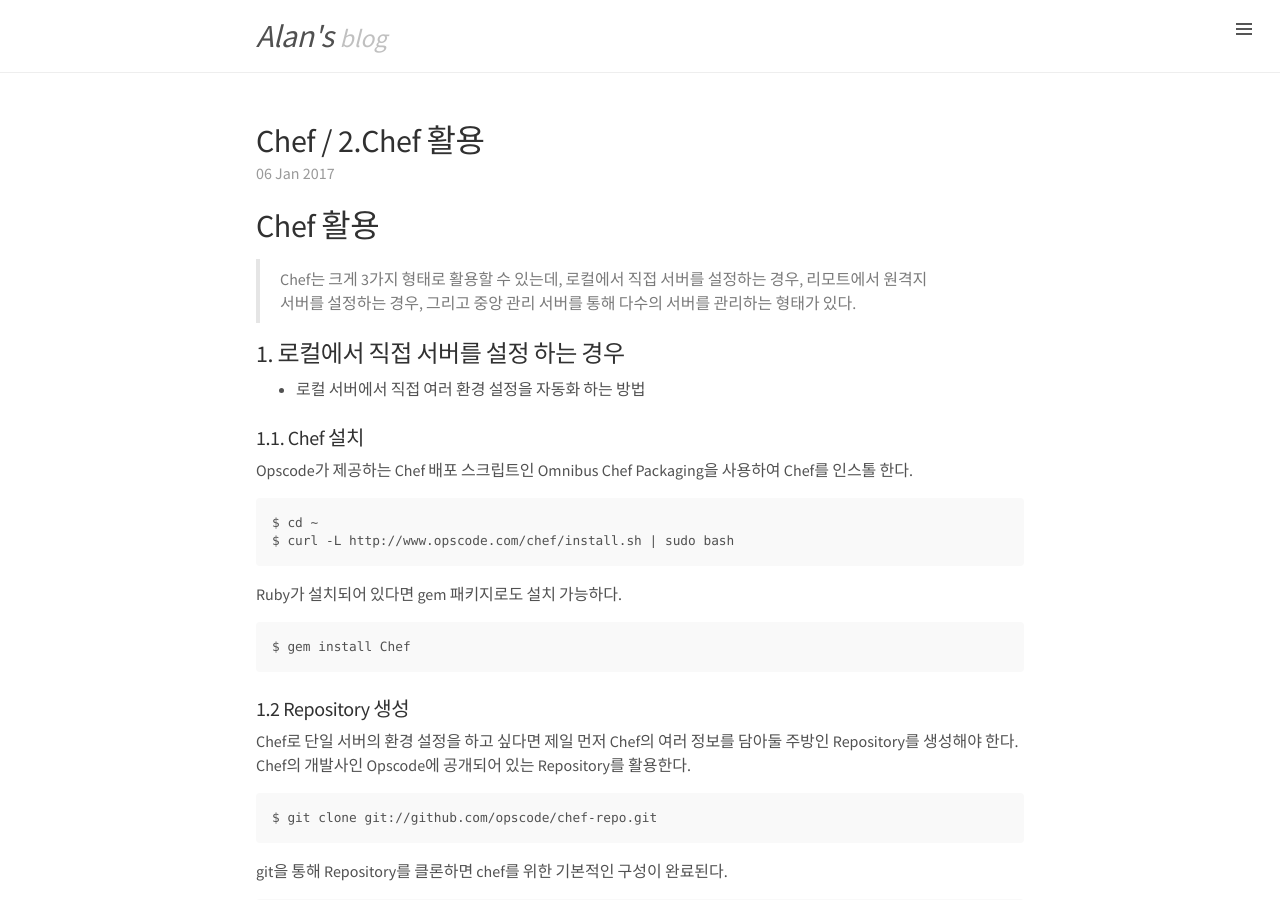
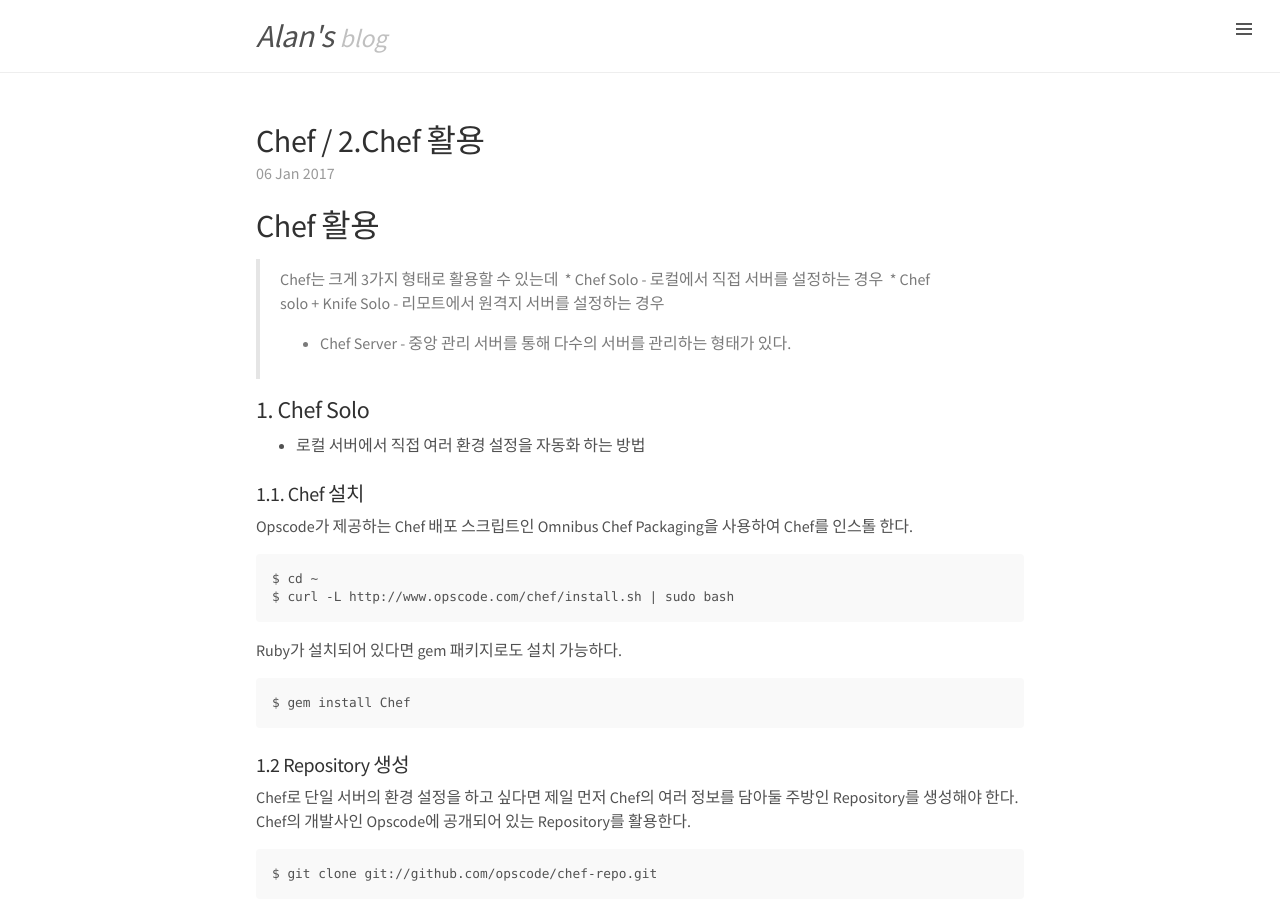
Before and after one commit to AlanSSKim/alansskim.github.io, a Jekyll site: the page built from _posts/DevOps/Chef/2017-01-06-chef02.md, in a window 1280 px wide and 900 px high. Built offline with Jekyll 4.4.1, drawn with Linux system fonts in a browser that asks for light colours; Markdown is read by kramdown in place of the engine named in the settings; comment, search, counter and statistics services are not loaded; some of the changed text lies outside the part shown.

Commit message:
Update 2017-01-06-chef02.md

```diff
--- a/_posts/DevOps/Chef/2017-01-06-chef02.md
+++ b/_posts/DevOps/Chef/2017-01-06-chef02.md
@@ -7,9 +7,12 @@ comments: true
 ---
 
 # Chef 활용
-> Chef는 크게 3가지 형태로 활용할 수 있는데, 로컬에서 직접 서버를 설정하는 경우, 리모트에서 원격지 서버를 설정하는 경우, 그리고 중앙 관리 서버를 통해 다수의 서버를 관리하는 형태가 있다.
+> Chef는 크게 3가지 형태로 활용할 수 있는데
+> * Chef Solo - 로컬에서 직접 서버를 설정하는 경우
+> * Chef solo + Knife Solo - 리모트에서 원격지 서버를 설정하는 경우
+> * Chef Server - 중앙 관리 서버를 통해 다수의 서버를 관리하는 형태가 있다.
 
-## 1. 로컬에서 직접 서버를 설정 하는 경우
+## 1. Chef Solo
 * 로컬 서버에서 직접 여러 환경 설정을 자동화 하는 방법
 
 ### 1.1. Chef 설치
@@ -379,7 +382,7 @@ Website Administrator
 3. recipe 내의 resoure 대로 package를 인스톨 하고 template이 배포될 Path를 지정
 4. nginx 설치 후 template(cookbooks/nginx/templates/default/nginx.conf.erb) 파일이 지정된 Path로 복사되며, 이때 template내의 변수에 json 파일에 지정된 값으로 치환된다.
 
-## 2. 원격지 서버를 설정 하는 경우
+## 2. Chef solo + Knife Solo
 * Chef에서 제공하는 툴을 활용해 Remote에서 원격지 서버를 설정 할 수 있다.
 
 ### 2.1. Knife-solo
```
